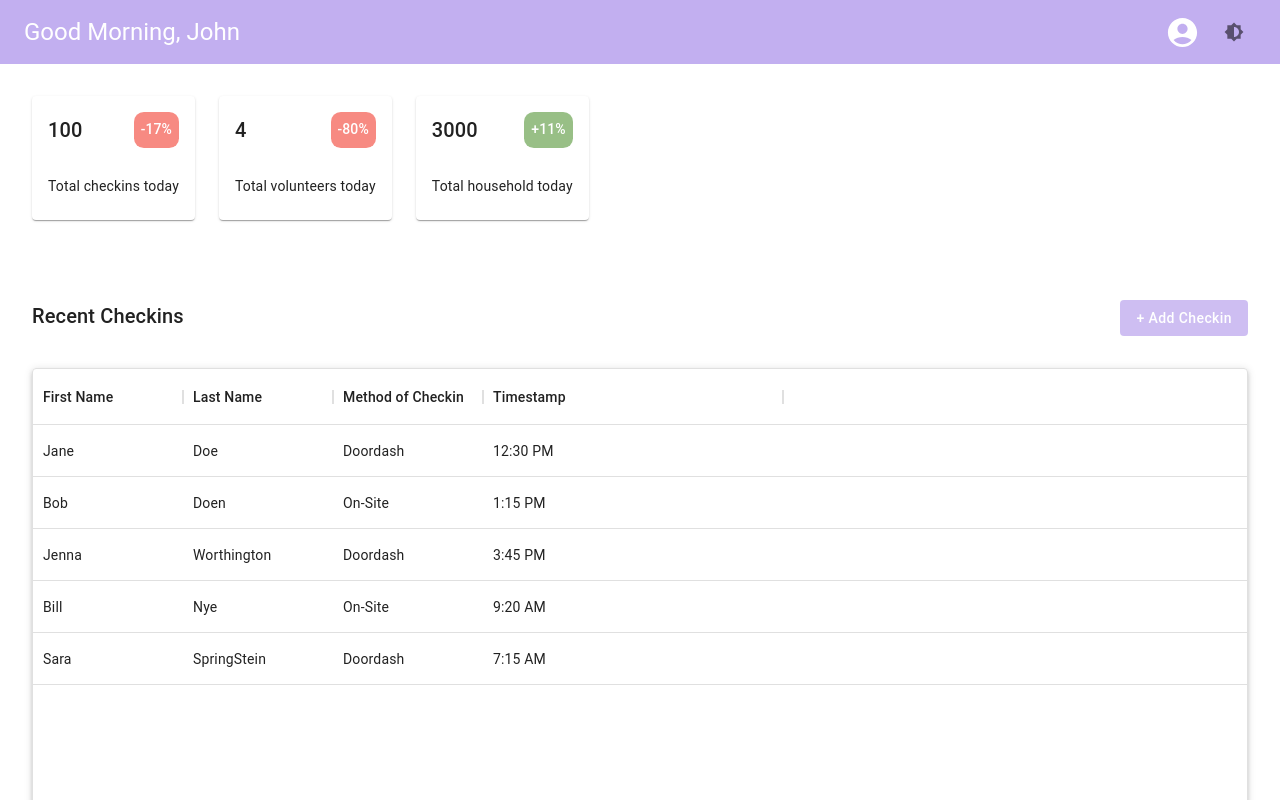
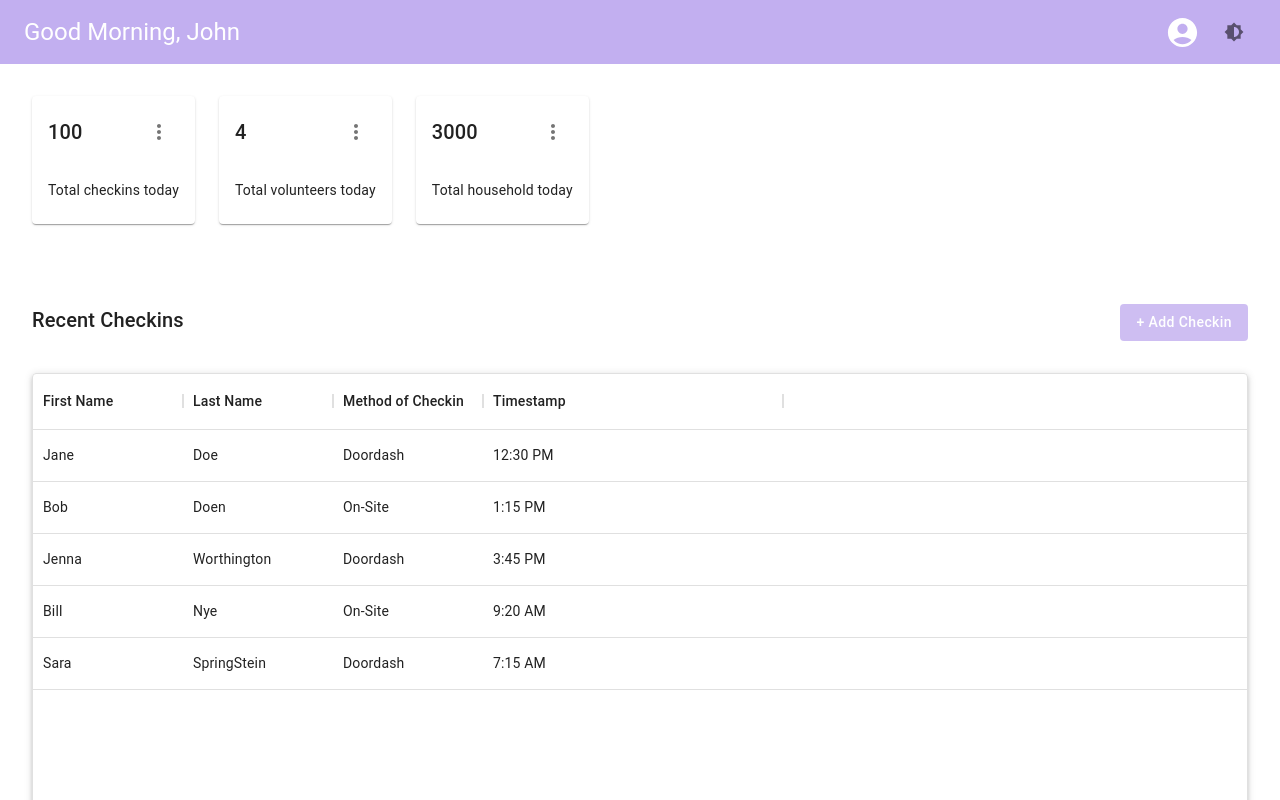
Before and after one commit to CareCrate/PantryPilot, a Next.js app in the folder carecrate/: page /dashboard in a window 1280 px wide. Shown: the top 800 px of the page. Built offline with nearby package versions, Linux system fonts and the light colour scheme; no server answers.

Commit message:
Feature! Implement popup menu to DataCard component.

```diff
--- a/carecrate/src/components/dashboard/DataCard.tsx
+++ b/carecrate/src/components/dashboard/DataCard.tsx
@@ -1,24 +1,43 @@
-import { Card, CardContent, Stack, Typography } from "@mui/material";
-import { FunctionComponent } from "react";
+import { Card, CardContent, IconButton, Menu, MenuItem, Stack, Typography } from "@mui/material";
+import { FunctionComponent, useState, MouseEvent } from "react";
+import MoreVertIcon from '@mui/icons-material/MoreVert';
 
 type Props = {
     subtitle: string,
     value: number,
     prev: number,
-    units?: string | ''
+    units?: string | '',
+    showPercent: boolean
 }
 
-const DataCard: FunctionComponent<Props> = ({ subtitle, value, prev, units }) => {
+const DataCard: FunctionComponent<Props> = ({ subtitle, value, prev, units, showPercent }) => {
+    const [anchorEl, setAnchorEl] = useState<null | HTMLElement>(null);
+    const open = Boolean(anchorEl);
+    const handleClick = (event: MouseEvent<HTMLElement>) => {
+        setAnchorEl(event.currentTarget);
+    };
+    const handleClose = () => {
+        setAnchorEl(null);
+    };
     const percentage: number = -1 * Math.round(((prev - value) / prev) * 100);
     return (
         <Card>
             <CardContent>
-                <Stack direction='row' spacing={0} sx={{ alignItems: 'center' }}>
+                <Stack direction='row' spacing={1} sx={{ alignItems: 'center' }}>
                     <Typography variant='h6' sx={{ flexGrow: 1 }}>{value} {units}</Typography>
-                    <Typography variant='subtitle2' sx={{ background: percentage < 0 ? '#F66E64' : '#7FB069', color: '#FFF', borderRadius: '0.7em', padding: '0.5em', opacity: '80%' }}>{percentage > 0 ? `+${percentage}` : percentage}%</Typography>
+                    {showPercent &&
+                        <Typography variant='subtitle2' sx={{ background: percentage < 0 ? '#F66E64' : '#7FB069', color: '#FFF', borderRadius: '0.7em', padding: '0.5em', opacity: '80%' }}>{percentage > 0 ? `+${percentage}` : percentage}%</Typography>
+                    }
+                    <IconButton aria-label='more options' onClick={handleClick}>
+                        <MoreVertIcon />
+                    </IconButton>
                 </Stack>
                 <Typography variant='body2' sx={{ marginTop: '2em', textTransform: 'none' }}>{subtitle}</Typography>
             </CardContent>
+            <Menu id='more-options-menu' anchorEl={anchorEl} open={open} onClose={handleClose}>
+                <MenuItem onClick={handleClose}>Edit</MenuItem>
+                {/* <MenuItem onClick={handleClose}>View Data</MenuItem> */}
+            </Menu>
         </Card>
     )
 }
```
